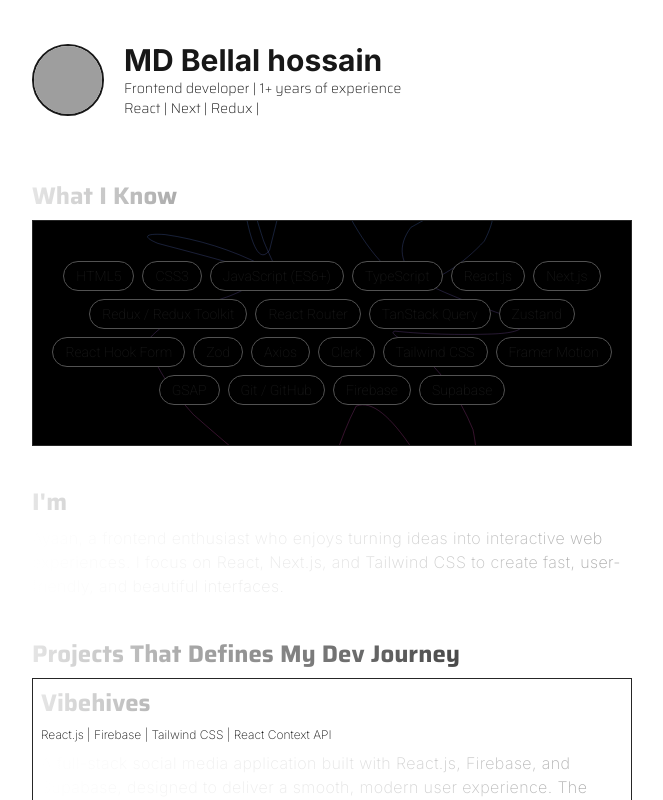
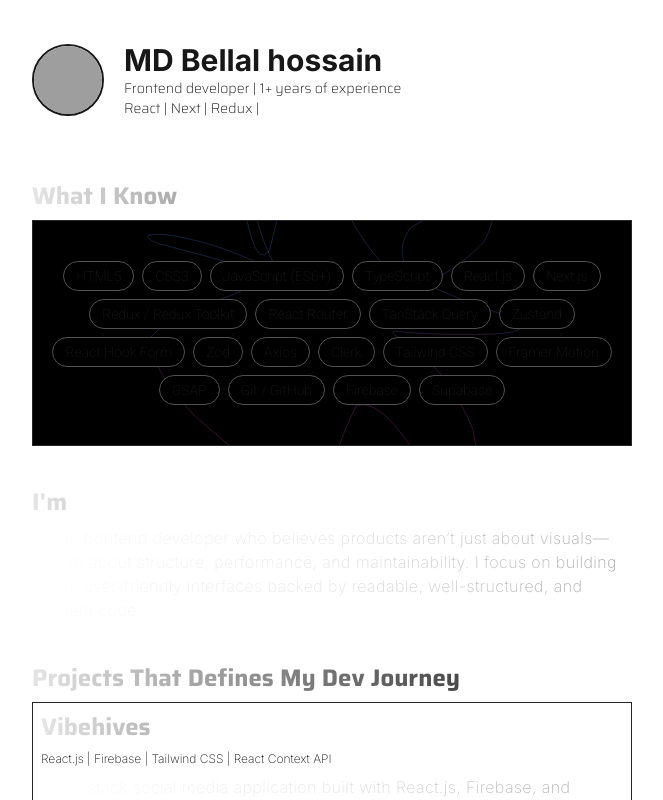
Before and after one commit to ak0384221/bellal-portfolio, a Next.js app: page / in a window 1280 px wide. Shown: the top 800 px of the page, without its empty margins (308-971 px from the left). Built offline with nearby package versions, Linux system fonts and the light colour scheme; grey boxes are pictures that could not be loaded.

Commit message:
Update page.jsx

```diff
--- a/app/(home)/page.jsx
+++ b/app/(home)/page.jsx
@@ -28,9 +28,7 @@ export default function Home() {
       <section>
         <Heading>I'm</Heading>
         <Paragraph>
-          Ayaan, a frontend enthusiast who enjoys turning ideas into interactive
-          web experiences. I focus on React, Next.js, and Tailwind CSS to create
-          fast, user-friendly, and beautiful interfaces.
+        Bellal, frontend developer who believes  products aren’t just about visuals—they’re about structure, performance, and maintainability. I focus on building clean, user-friendly interfaces backed by readable, well-structured, and efficient code.
         </Paragraph>
       </section>
 
```
